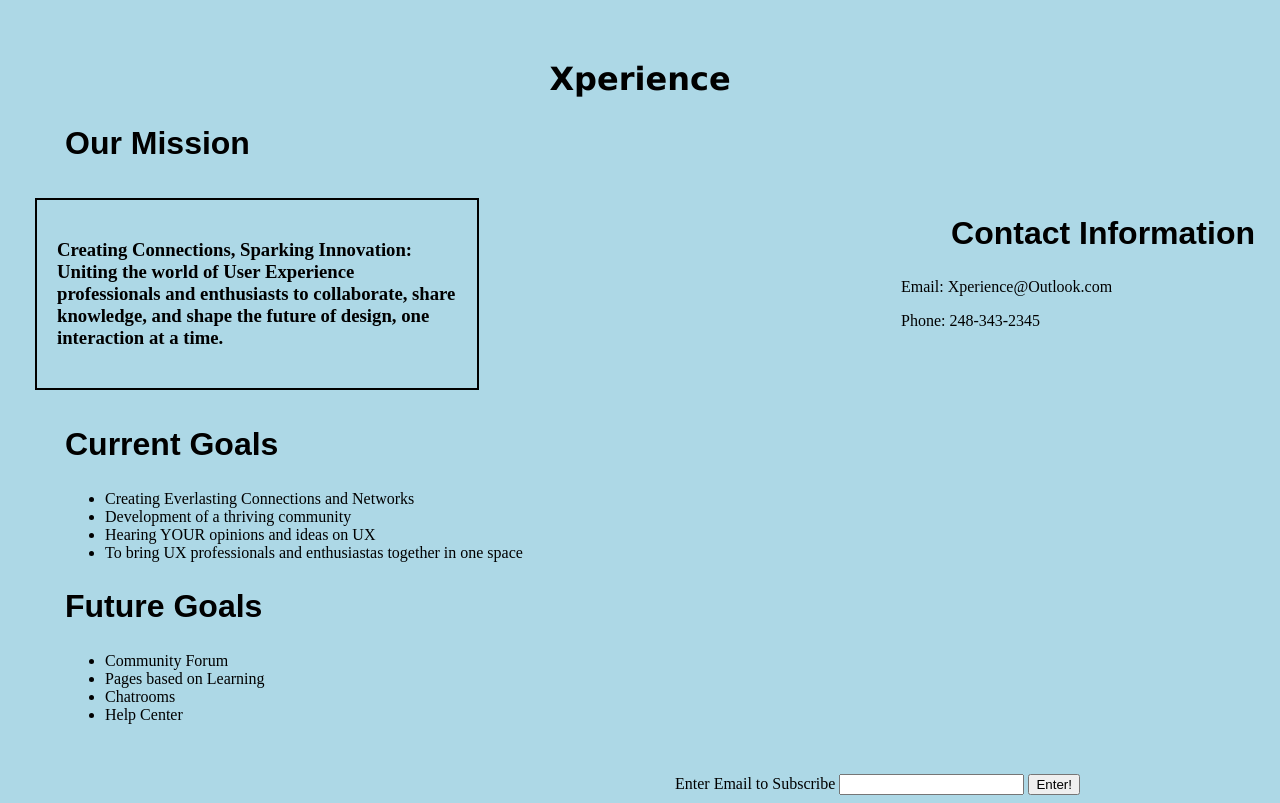
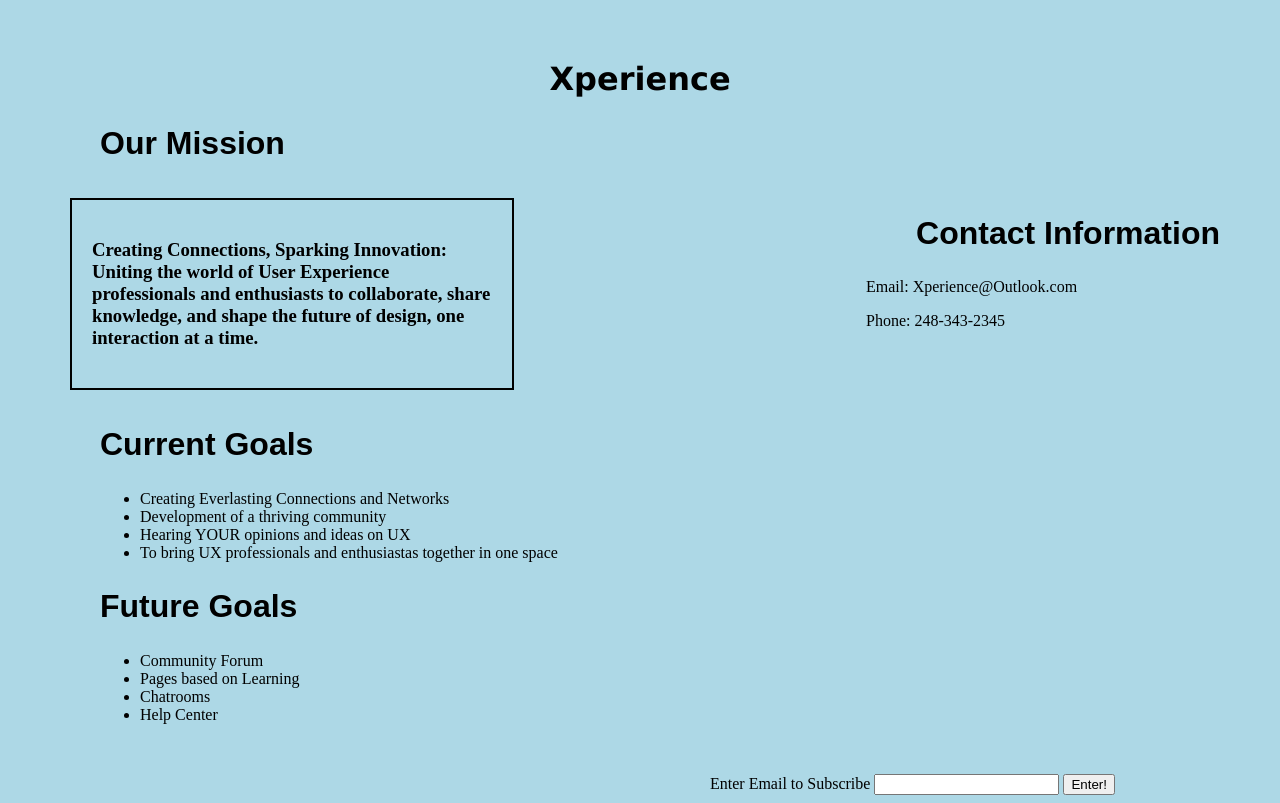
Before and after one commit to JaxH2003/449chal4, a plain HTML site: page index.html in a window 1280 px wide. Drawn offline with Linux system fonts and the light colour scheme.

Commit message:
css changes

```diff
--- a/index.html
+++ b/index.html
@@ -20,7 +20,7 @@
 
          </div>
     </div>
-    <h2>Current Goals</h2>
+    <h2 class="contacth">Current Goals</h2>
     <ul>
         <li>Creating Everlasting Connections and Networks</li>
         <li>Development of a thriving community</li>
--- a/style.css
+++ b/style.css
@@ -10,8 +10,8 @@
 body {
     background-color: lightblue;
     margin-top: 60px;
-    margin-left:15px;
-    margin-right:15px;
+    margin-left:50px;
+    margin-right:50px;
 
 }
 
@@ -44,4 +44,8 @@ ul {
 
 .contact {
     margin-bottom: 50px;
+    margin-left:25px;
 }
+.contacth {
+    margin-right:50px;
+}
```
